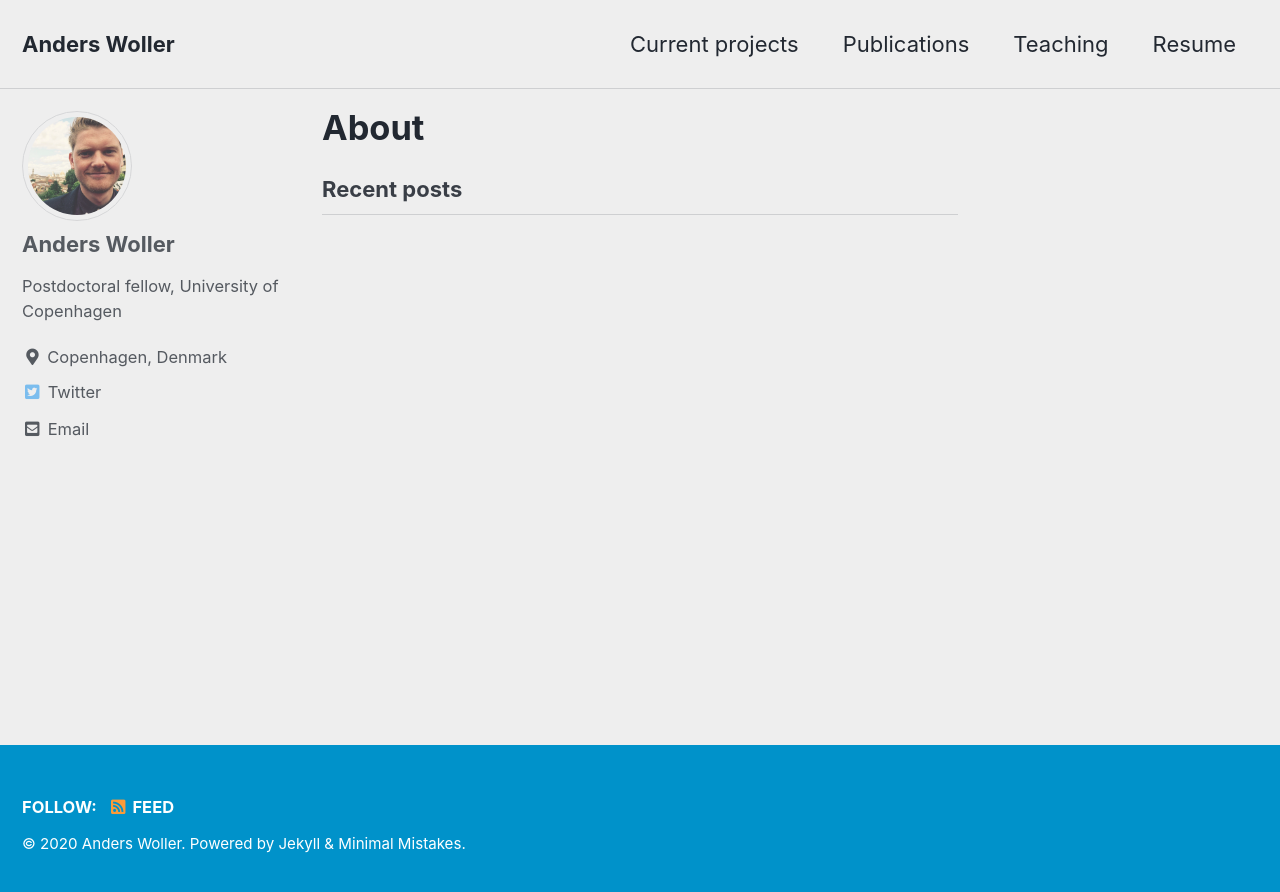
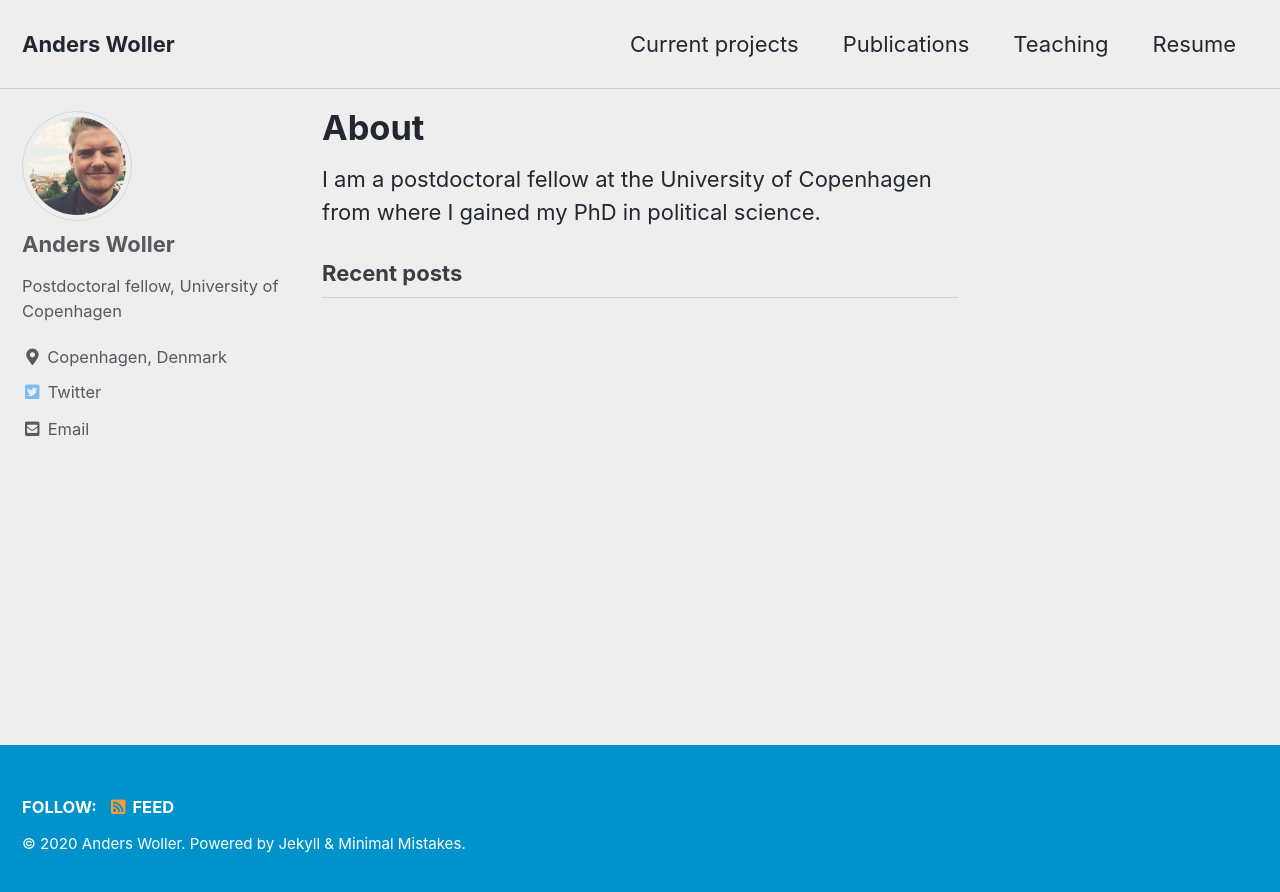
Before and after one commit to AndersWoller/AndersWoller.github.io, a Jekyll site: the page built from index.html, in a window 1280 px wide. Shown: the top 892 px of the page. Built offline with Jekyll 4.4.1, drawn with Linux system fonts in a browser that asks for light colours; cached includes are drawn as plain includes; the list of posts is cut into pages by our own code.

Commit message:
adding txt to home

```diff
--- a/index.html
+++ b/index.html
@@ -3,3 +3,4 @@ layout: home
 author_profile: true
 title: "About"
 ---
+I am a postdoctoral fellow at the University of Copenhagen from where I gained my PhD in political science.
```
